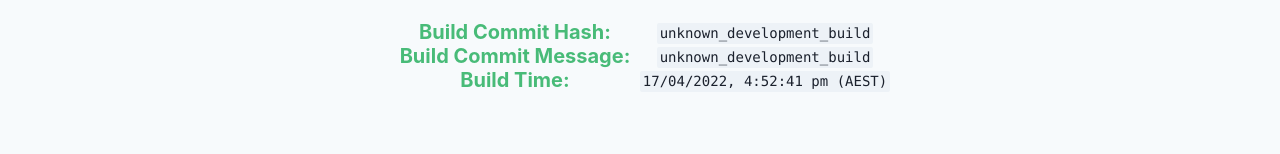
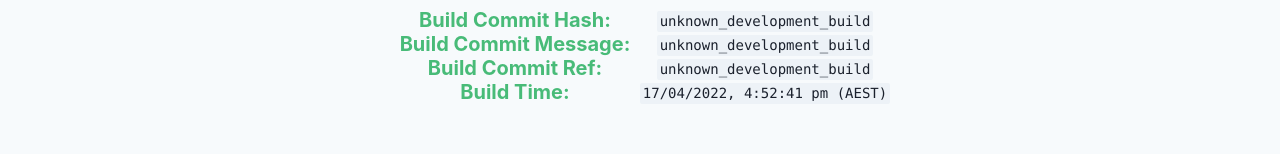
Before and after one commit to ZyrnDev/ZyrnDev.github.io, a Next.js app: page /info in a window 1280 px wide. Shown: the part 397-551 px from the top of the page. Built offline with nearby package versions, Linux system fonts and the light colour scheme.

Commit message:
Add build info for the ref/branch to the UI

```diff
--- a/pages/info.tsx
+++ b/pages/info.tsx
@@ -68,6 +68,7 @@ const Info: NextPage<BuildStats> = (buildStats) => {
       <Stats stats={[
         ["Build Commit Hash", buildStats.commit_hash],
         ["Build Commit Message", buildStats.commit_message],
+        ["Build Commit Ref", buildStats.commit_ref],
         ["Build Time", (new Date(buildStats.time)).toLocaleString("en-AU", {timeZone: "Australia/Sydney"}) + " (AEST)"],
 
       ]} />
```
